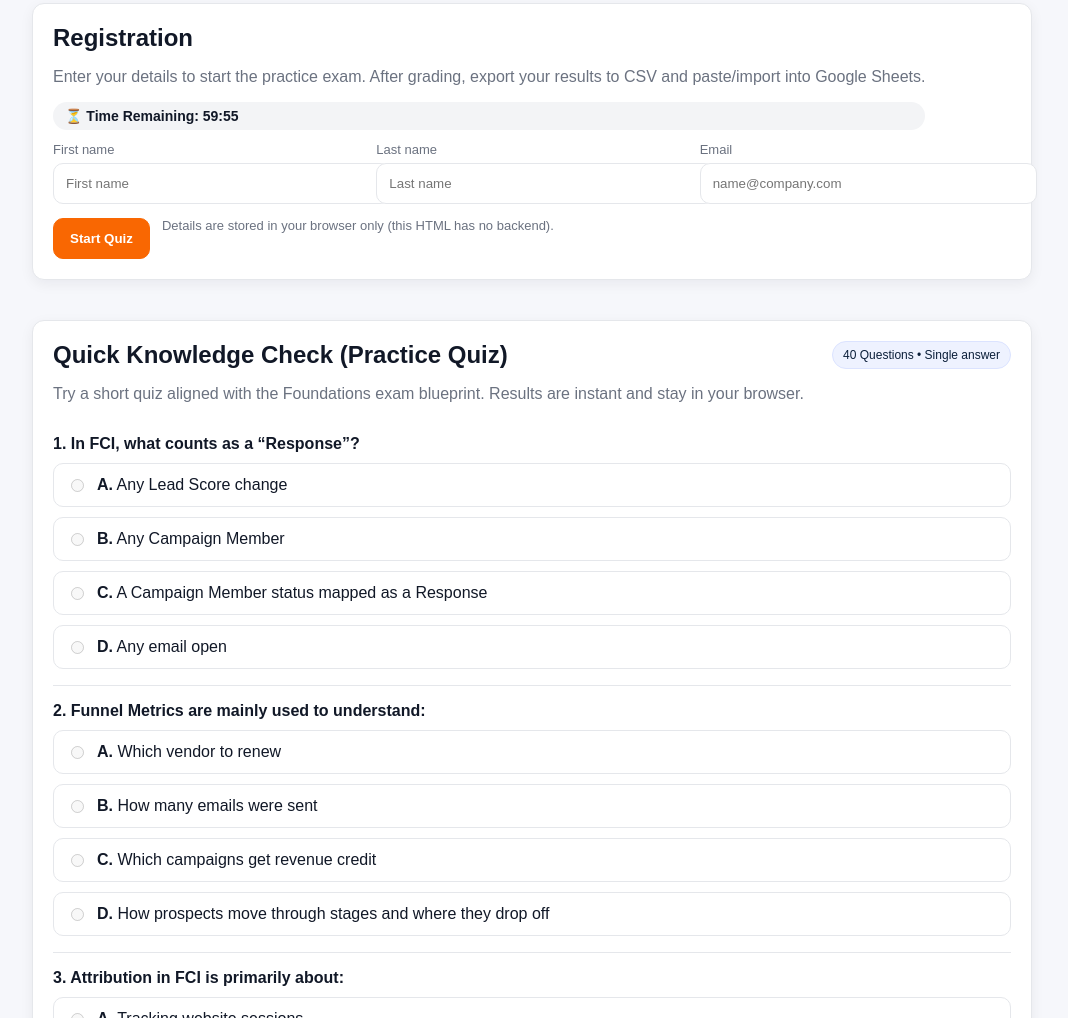
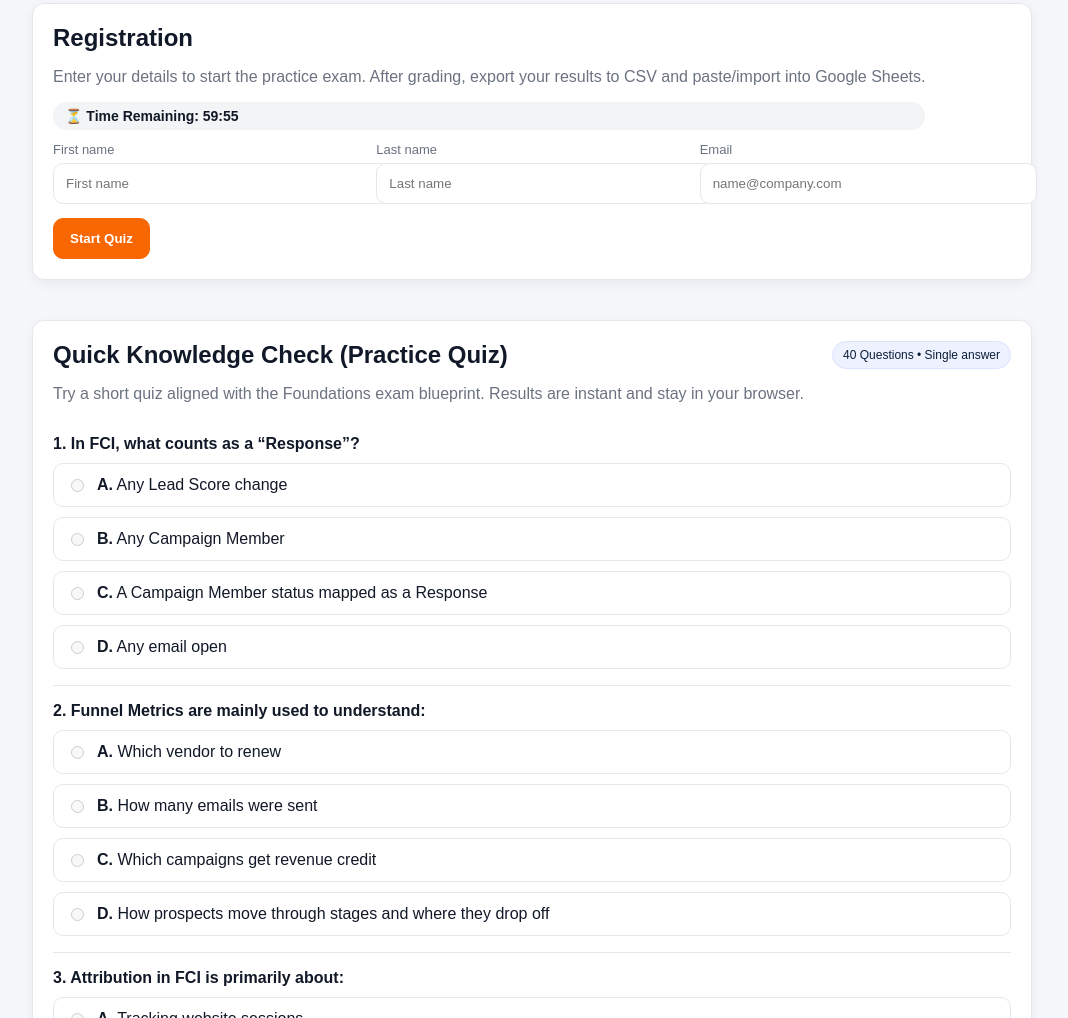
Before and after one commit to ttteth/fci-certification, a plain HTML site: page index.html in a window 1280 px wide. Shown: the part 1172-2190 px from the top of the page, without its empty margins (108-1176 px from the left). Drawn offline with Linux system fonts and the light colour scheme.

Commit message:
Update index.html

```diff
--- a/index.html
+++ b/index.html
@@ -259,7 +259,6 @@ ul { padding-left: 20px; }
 
       <div class="actions" style="margin-top:14px;">
         <button class="btn primary" id="startBtn">Start Quiz</button>
-        <span class="muted small">Details are stored in your browser only (this HTML has no backend).</span>
       </div>
 
       <div id="regError" class="result bad" style="display:none;margin-top:12px;"></div>
```
